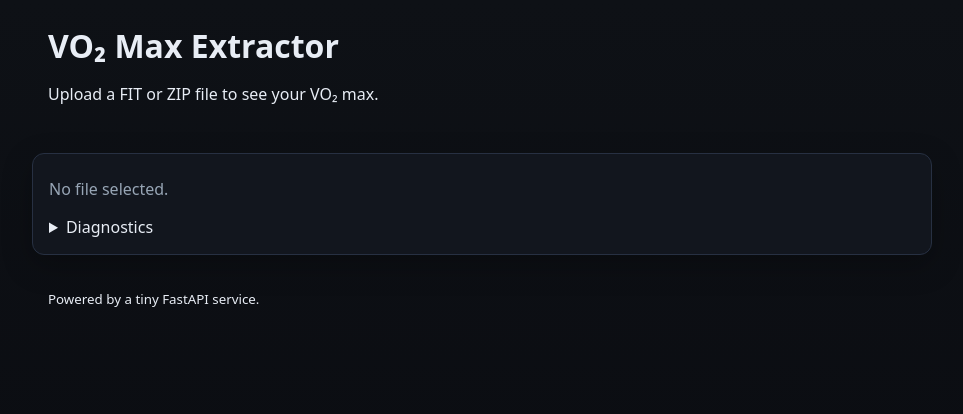
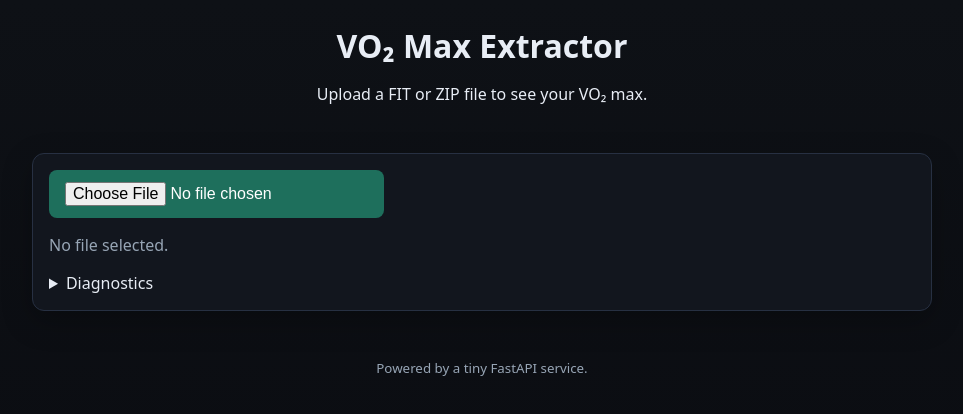
Before and after one commit to IdahoGinaz/ForQTSB, a plain HTML site: page index.html in a window 1280 px wide. Shown: the whole page, without its empty margins (158-1121 px from the left). Drawn offline with Linux system fonts and the light colour scheme.

Commit message:
Update style.css

```diff
--- a/style.css
+++ b/style.css
@@ -8,10 +8,14 @@
   --border: #273042;
 }
 
-* { box-sizing: border-box; }
-html, body { height: 100%; }
-body {
+* {
+  box-sizing: border-box;
+}
+
+html, body {
+  height: 100%;
   margin: 0;
+  padding: 0;
   font-family: system-ui, -apple-system, Segoe UI, Roboto, Helvetica, Arial, sans-serif;
   background: linear-gradient(180deg, var(--bg), #0b0d12 60%, #0a0d10);
   color: var(--text);
@@ -21,9 +25,12 @@ header, footer {
   max-width: 900px;
   margin: 0 auto;
   padding: 1rem;
+  text-align: center;
 }
 
-h1 { margin: 0.5rem 0; }
+h1 {
+  margin: 0.5rem 0;
+}
 
 main {
   display: grid;
@@ -38,26 +45,20 @@ main {
   border: 1px solid var(--border);
   border-radius: 12px;
   padding: 1rem;
-  box-shadow: 0 10px 30px rgba(0,0,0,0.25);
+  box-shadow: 0 10px 30px rgba(0, 0, 0, 0.25);
 }
 
-.button {
+.file-button {
   display: inline-block;
   background: var(--accent2);
   color: white;
   padding: 0.75rem 1rem;
   border-radius: 8px;
   cursor: pointer;
-  user-select: none;
-  text-align: center;
+  font-size: 1rem;
+  border: none;
+  appearance: none;
   margin-bottom: 0.5rem;
-}
-
-#fileInput {
-  position: absolute;
-  left: -9999px;
-  width: 1px; height: 1px;
-  opacity: 0;
 }
 
 .status {
@@ -81,4 +82,13 @@ pre {
   padding: 0.75rem;
   overflow: auto;
   max-height: 40vh;
+  color: #d0e0f0;
+  font-size: 0.9rem;
 }
+
+small {
+  display: block;
+  margin-top: 1rem;
+  color: var(--muted);
+  text-align: center;
+}
```
